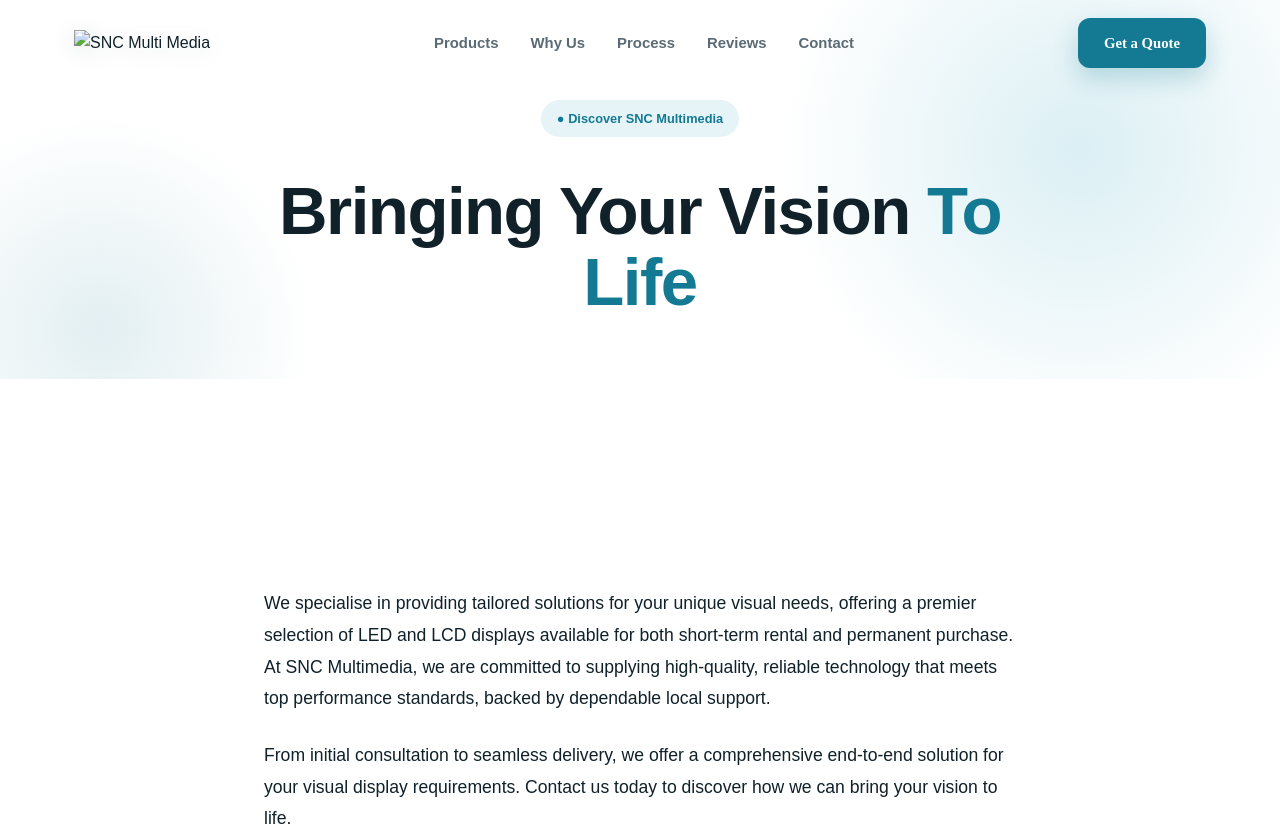
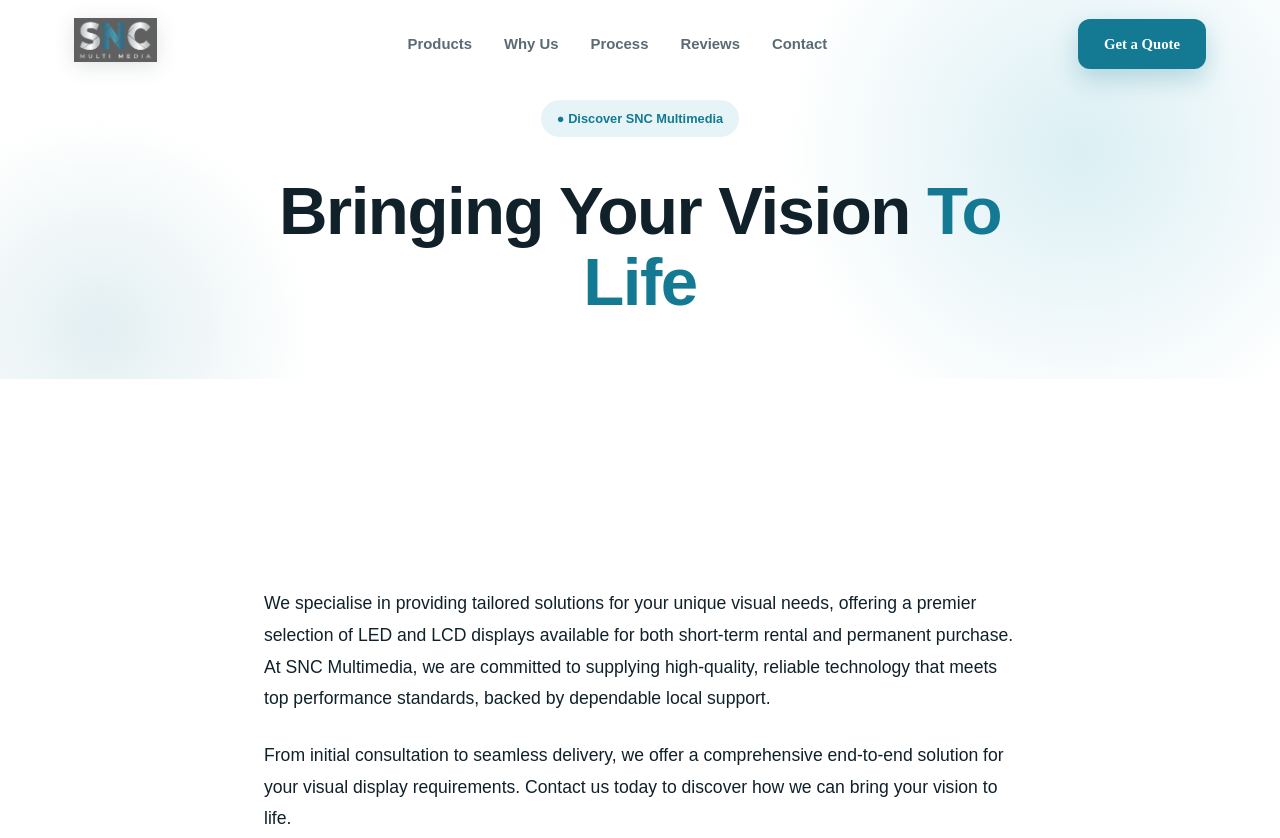
Before and after one commit to ddvmalacad/SNCAuroraLightDesign, a website: page about.html in a window 1280 px wide. Shown: the top 838 px of the page. Drawn offline with Linux system fonts and the light colour scheme; a web font is replaced by a local one.

```diff
--- a/about.html
+++ b/about.html
@@ -12,7 +12,7 @@
 <body>
 <header id="hd">
   <nav>
-    <a class="logo" href="index.html"><img src="./SNC Multi Media — Aurora Light_files/company.png" alt="SNC Multi Media"></a>
+    <a class="logo" href="index.html"><img src="./assets/logos/company.png" alt="SNC Multi Media"></a>
     <div class="nav-links">
       <a href="products.html">Products</a><a href="about.html" class="active">Why Us</a><a href="index.html#process">Process</a><a href="index.html#reviews">Reviews</a><a href="contact.html">Contact</a>
     </div>
```
Also changed, not shown: products.html (+1 -1 lines).
